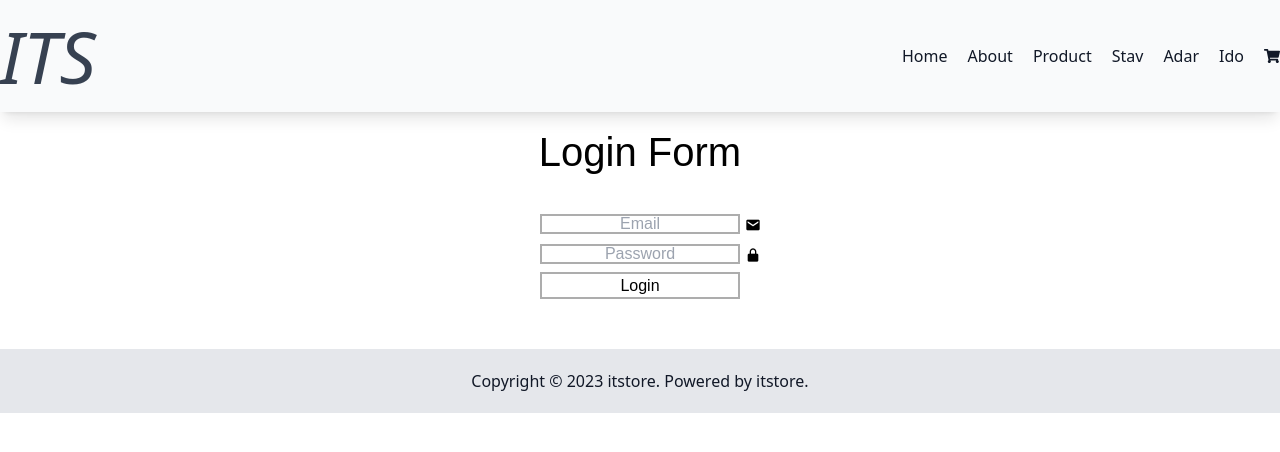
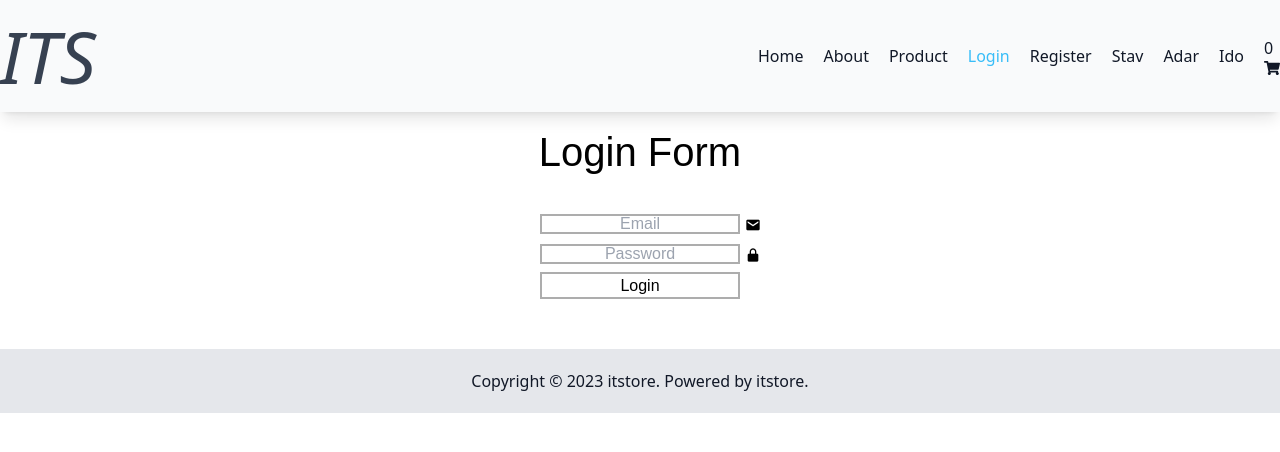
Before and after one commit to KaTziRadar/itstore-main, a React (Create React App) app in the folder frontend/: page /login in a window 1280 px wide. Shown: the top 452 px of the page. Built offline with nearby package versions, Linux system fonts and the light colour scheme; the HTML template or start-up script is replaced by a standard one; a web font is replaced by a local one.

Commit message:
fix merge for cart and login

```diff
--- a/frontend/src/App.js
+++ b/frontend/src/App.js
@@ -25,8 +25,8 @@ const App = () => {
           <Route path="/" element={<Home />} />
           <Route path="/about" element={<About />} />
           <Route path="/product" element={<Product cart={cart} setCart={setCart} />} />
-          <Route path="product/:id" element={<ProductDetails />} />
-          <Route path="/:id" element={<ProductDetails />} />
+          <Route path="product/:id" element={<ProductDetails cart={cart} setCart={setCart} />} />
+          <Route path="/:id" element={<ProductDetails cart={cart} setCart={setCart} />} />
           <Route path="/cart" element={<Cart cart={cart} setCart={setCart} />} />
           <Route path="*" element={<Notfound />} />
           <Route path="/register" element={<Register />} />
--- a/frontend/src/components/Navbar.js
+++ b/frontend/src/components/Navbar.js
@@ -1,6 +1,19 @@
 import { Link, NavLink } from "react-router-dom";
 import { FaShoppingCart } from "react-icons/fa";
-const Navbar = () => {
+import { useNavigate } from 'react-router-dom';
+const Navbar = ({size}) => {
+    const navigate = useNavigate();
+
+    const logout = () => {
+      window.localStorage.clear();
+      navigate('/');
+    };
+
+    const isLoggedIn = () => {
+      if (localStorage.getItem("userID"))
+        return true;
+      return false;
+    }
     return (
       <div className="shadow-lg backdrop-blur-lg py-5 text-gray-900 bg-gray-50">
         <nav className="flex items-center container mx-auto">
@@ -19,6 +32,16 @@ const Navbar = () => {
             <li>
               <NavLink to="/product">Product</NavLink>
             </li>
+            {!isLoggedIn() &&
+              <>
+                <li>
+                  <NavLink to="/login">Login</NavLink>
+                </li>
+                <li>
+                  <NavLink to="/register">Register</NavLink>
+                </li>
+              </>
+            }
             <li>
               <NavLink to="/stav">Stav</NavLink>
             </li>
@@ -29,10 +52,18 @@ const Navbar = () => {
               <NavLink to="/Ido">Ido</NavLink>
             </li>
             <li>
-            <NavLink to="/cart">
+                  <NavLink to="/cart" >
+                    <span>{size} </span>
                     <FaShoppingCart />
                   </NavLink>
                 </li>
+            {isLoggedIn() &&
+              <>
+                <li>
+                  <NavLink to="/login" onClick={logout}>Logout</NavLink>
+                </li>
+              </>
+            }
 
           </ul>
         </nav>
--- a/frontend/src/components/ProductDetails.js
+++ b/frontend/src/components/ProductDetails.js
@@ -1,9 +1,25 @@
 import { Link, useLocation } from "react-router-dom";
 
-const ProductDetails = () => {
+
+const ProductDetails = (cart) => {
   const { state: product } = useLocation();
+  const {img, title, description, category, brand, rating, price } = product;
 
-  const {img, title, description, category, brand, rating, price } = product;
+  const addToCart = (id,img, title, brand) =>
+  {
+   const price = product.price
+    console.log("this price is " + price )
+    const obj = {
+      id,img, title, brand,price,quantity:1
+    }
+    const index = cart.cart.findIndex(product => product.id === obj.id);
+    if(index !== -1) {
+      cart.cart[index].quantity++;
+    } else {
+      cart.setCart([...cart.cart,obj]);
+      console.log("Cart element",cart.cart)
+    }
+  }
   return (
     <section className="flex flex-col gap-16 py-10 bg-gray-100">
       <div className="container mx-auto flex justify-around  items-center w-[80%]">
@@ -41,7 +57,7 @@ const ProductDetails = () => {
             </span>
           </h3>
           <button
-            onClick={() => console.log("ksk")}
+            onClick={() => addToCart(product.id,product.img,product.brand)}
             className="bg-sky-500 text-sky-50 px-2 py-1 mt-4"
           >
             add to cart
```
Also changed, not shown: 1 other file (tests, documents, lock files or other folders). Lines whose indentation alone changed are shown as unchanged.
